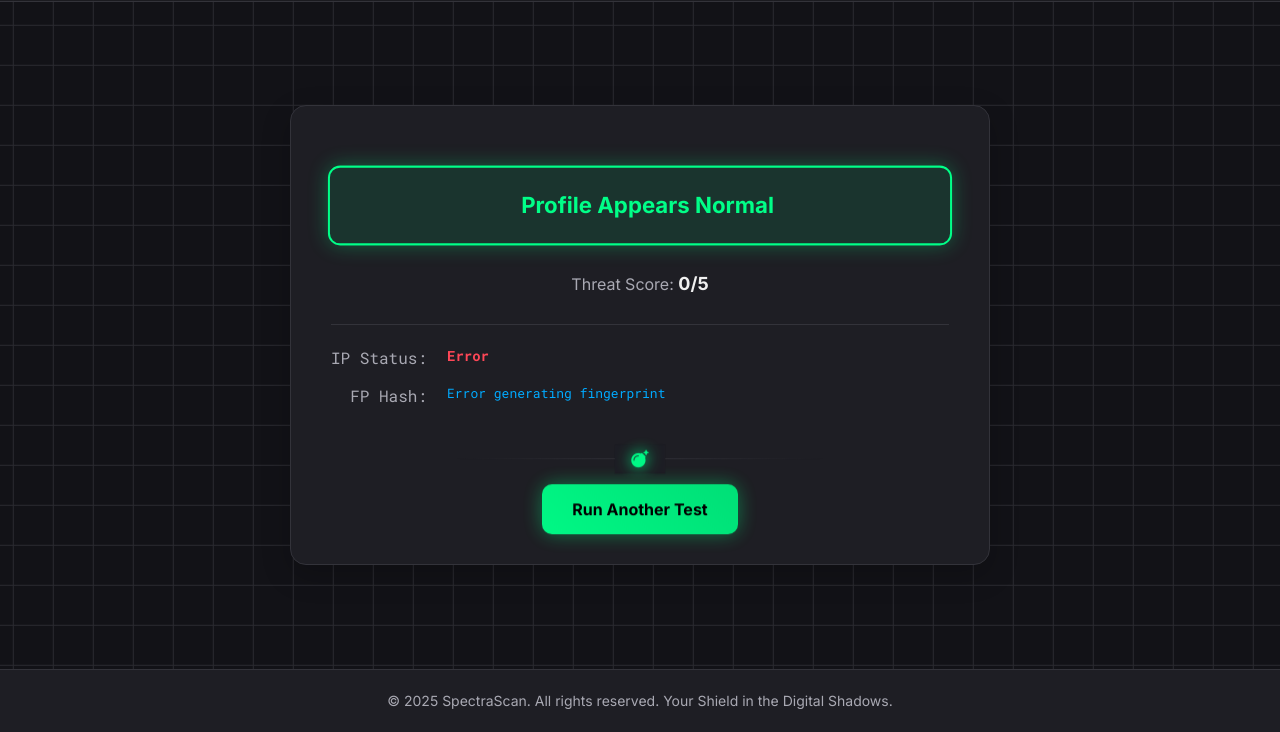
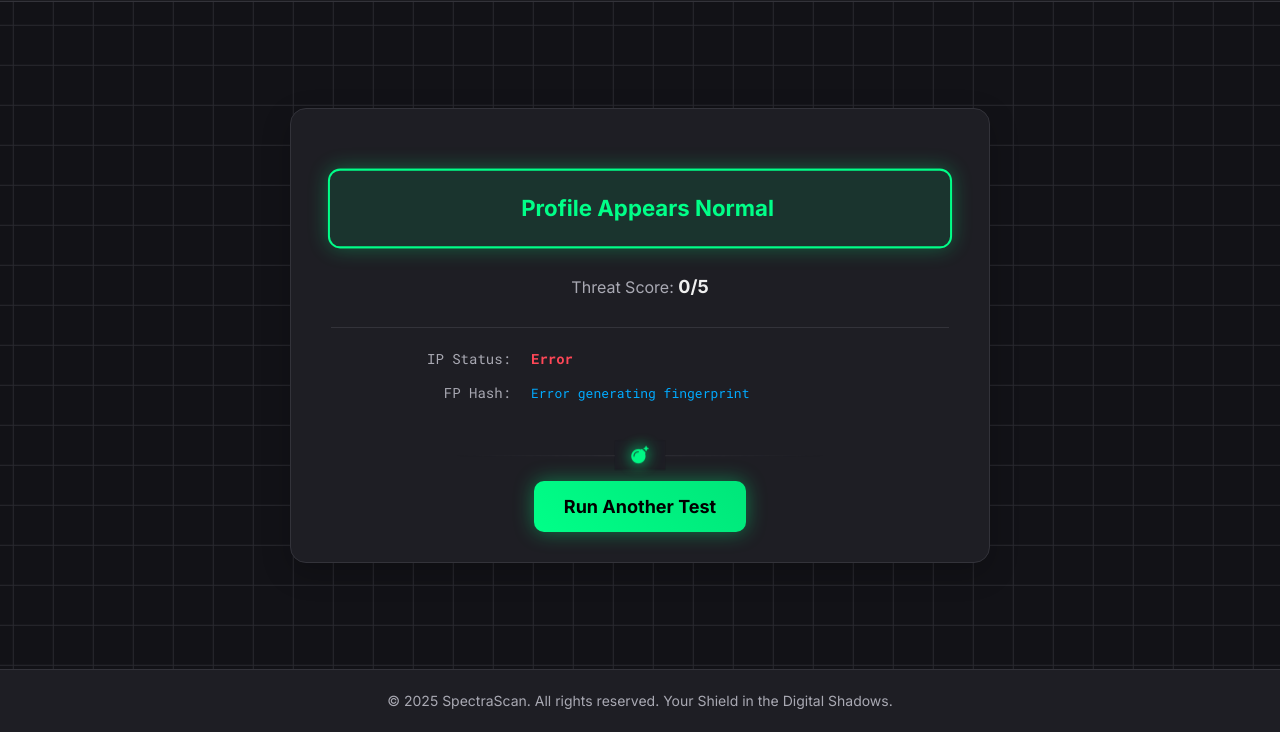
Before and after one commit to alexkask233/spectrascan-website, a website: page public/index.html in a window 1280 px wide. Both pictures are taken after a click on the button "Run Detection". Shown: the part 68-800 px from the top of the page. Drawn offline with Linux system fonts and the light colour scheme; no server answers; some icons are missing.

Commit message:
Update index.html

```diff
--- a/public/index.html
+++ b/public/index.html
@@ -21,11 +21,13 @@
 
     * { box-sizing: border-box; margin: 0; padding: 0; }
 
+    html { height: 100%; }
     body {
+        height: 100%;
         background-color: var(--bg-color); color: var(--text-primary); font-family: 'Inter', sans-serif; line-height: 1.6; overflow: hidden; position: relative;
     }
     body::before {
-        content: ''; position: absolute; top: 0; left: 0; width: 100%; height: 100%; z-index: -1;
+        content: ''; position: fixed; top: 0; left: 0; width: 100%; height: 100%; z-index: -1;
         background-image:
             linear-gradient(to right, var(--bg-grid-color) 1px, transparent 1px),
             linear-gradient(to bottom, var(--bg-grid-color) 1px, transparent 1px);
@@ -34,7 +36,7 @@
     }
     @keyframes pan-grid { from { background-position: 0 0; } to { background-position: 400px 400px; } }
 
-    .page-wrapper { display: flex; flex-direction: column; min-height: 100vh; overflow-y: auto; }
+    .page-wrapper { display: flex; flex-direction: column; height: 100%; overflow-y: auto; }
     main { flex-grow: 1; display: flex; justify-content: center; align-items: center; padding: 40px 20px; }
     .page { display: none; width: 100%; max-width: 700px; }
     .page.active { display: block; animation: page-transition-in 0.5s cubic-bezier(0.25, 0.46, 0.45, 0.94) forwards; }
@@ -78,11 +80,10 @@
     @keyframes blink-caret { from, to { border-color: transparent } 50% { border-color: var(--accent-green); } }
 
     .run-btn-wrapper { display: flex; justify-content: center; }
-    button#run-btn, button#reset-btn { padding: 15px 30px; font-size: 18px; font-weight: 700; border: none; border-radius: 10px; transition: all 0.3s ease; }
+    button#run-btn, button#reset-btn { padding: 15px 30px; font-size: 18px; font-weight: 700; border: none; border-radius: 10px; transition: all 0.3s ease; font-family: 'Inter', sans-serif; }
     button#run-btn { background: var(--accent-green); color: #000; box-shadow: 0 0 15px rgba(0, 255, 136, 0.3); }
     button#run-btn:hover { background-color: #00e67a; transform: translateY(-3px) scale(1.02); box-shadow: 0 0 25px rgba(0, 255, 136, 0.6); }
 
-    button#reset-btn { font-family: 'Inter', sans-serif; font-weight: 700; font-size: 16px; border-radius: 10px; }
     button#reset-btn.safe-button { background-image: linear-gradient(45deg, #00ff88, #00e67a); color: #000; box-shadow: 0 0 20px rgba(0, 255, 136, 0.4); }
     button#reset-btn.safe-button:hover { transform: translateY(-2px); box-shadow: 0 0 30px rgba(0, 255, 136, 0.7); }
     button#reset-btn.danger-button { background-image: linear-gradient(45deg, #ff4757, #e03f4f); color: #fff; box-shadow: 0 0 20px rgba(255, 71, 87, 0.5); }
@@ -103,27 +104,28 @@
     .risk-score { font-size: 16px; color: var(--text-secondary); text-align: center; margin-bottom: 25px; }
     .risk-score strong { color: var(--text-primary); font-weight: 700; font-size: 18px; }
 
-    .details-grid { display: grid; grid-template-columns: auto 1fr; gap: 12px 20px; padding: 20px 0; border-top: 1px solid var(--border-color); font-family: 'Roboto Mono', monospace; }
+    .details-grid { display: grid; grid-template-columns: 180px 1fr; gap: 12px 20px; padding: 20px 0; border-top: 1px solid var(--border-color); font-family: 'Roboto Mono', monospace; align-items: baseline; }
     .details-grid > * { opacity: 0; animation: fade-in-up 0.5s ease forwards; }
     .details-grid .label:nth-child(1), .details-grid .value:nth-child(2) { animation-delay: 0.1s; }
     .details-grid .label:nth-child(3), .details-grid .value:nth-child(4) { animation-delay: 0.2s; }
     .details-grid .label:nth-child(5), .details-grid .value:nth-child(6) { animation-delay: 0.3s; }
     @keyframes fade-in-up { from { opacity: 0; transform: translateY(10px); } to { opacity: 1; transform: translateY(0); } }
 
-    .details-grid .label { color: var(--text-secondary); text-align: right; white-space: pre; }
+    .details-grid .label { color: var(--text-secondary); text-align: right; white-space: pre; font-size: 14px; }
     .details-grid .value { color: var(--text-primary); font-size: 14px; word-break: break-all; }
     .details-grid .value.danger { color: var(--accent-red); font-weight: 700; }
     .details-grid .value.safe { color: var(--accent-green); }
     .details-grid .value.fingerprint-hash { color: var(--accent-blue); font-size: 13px;}
 
-    .results-footer { text-align: center; padding-top: 30px; animation: fade-in-up 0.5s 0.5s ease forwards; opacity: 0; }
+    .results-footer { text-align: center; padding-top: 30px; }
     .results-separator {
         width: 60%; margin: 0 auto 25px auto; height: 1px;
         background-image: linear-gradient(to right, transparent, var(--border-color), transparent);
         display: flex; align-items: center; justify-content: center;
+        opacity: 0; animation: fade-in-up 0.5s 0.5s ease forwards;
     }
     .results-separator::after {
-        content: ''; font-family: 'Font Awesome 6 Free'; font-weight: 900;
+        font-family: 'Font Awesome 6 Free'; font-weight: 900;
         content: '\f1e2'; /* fa-skull-crossbones */
         font-size: 16px; color: var(--accent-green);
         background: var(--card-color); padding: 0 15px;
```
